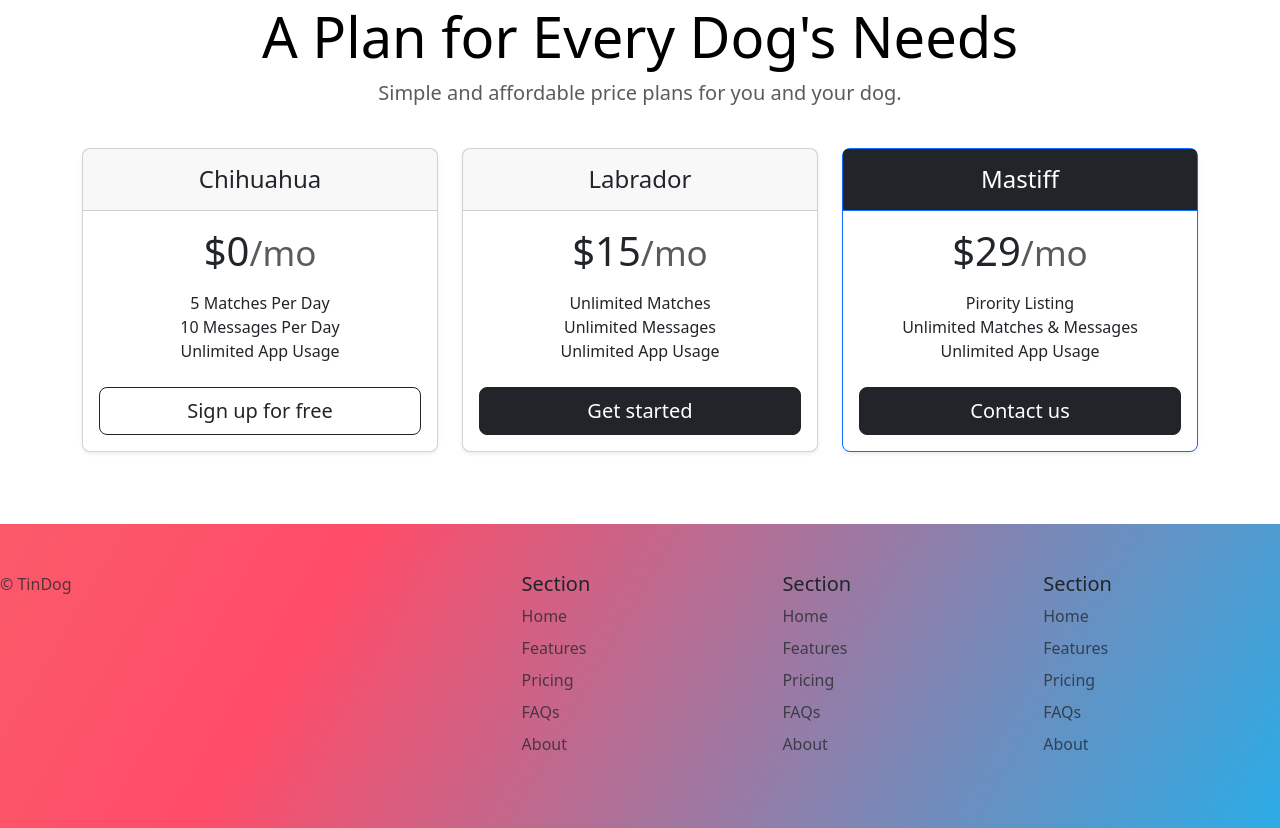
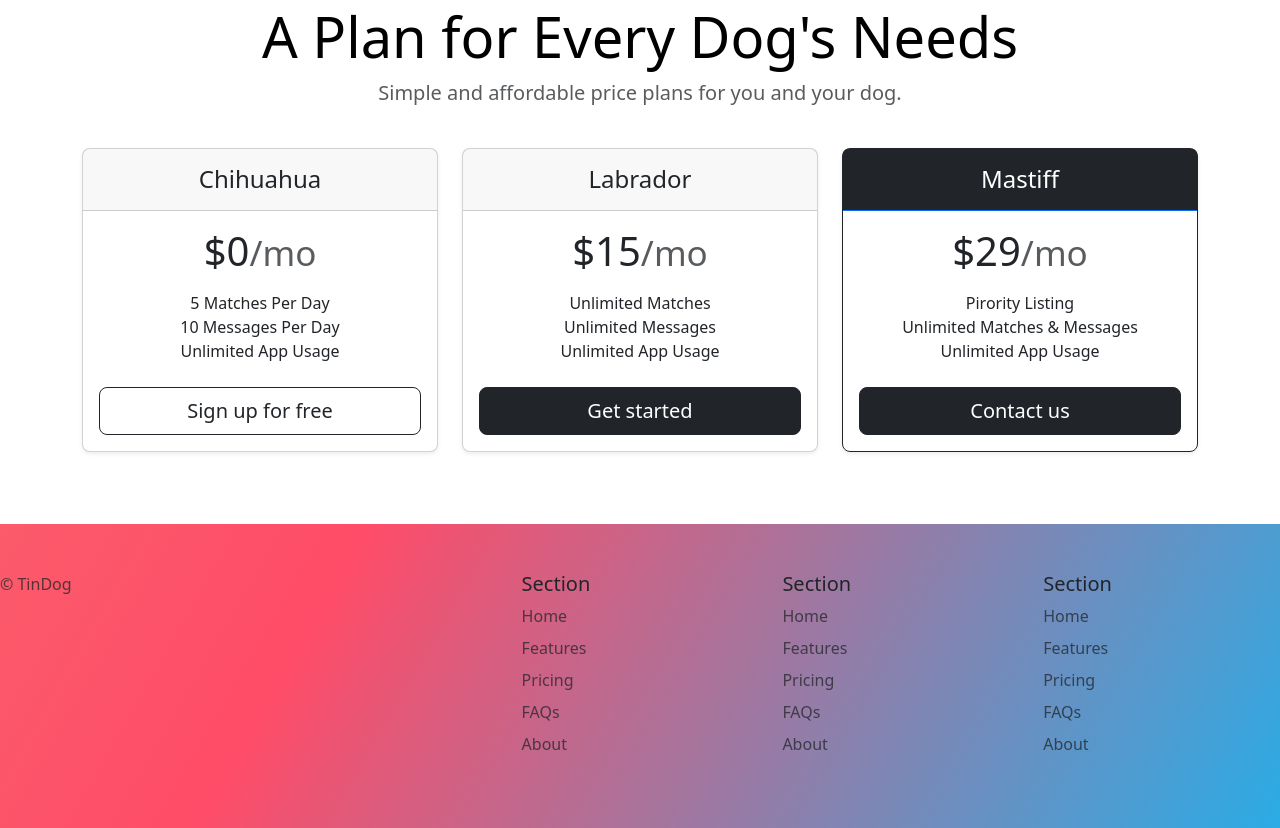
Before and after one commit to AYUSH-FX/TinDog, a plain HTML site: page index.html in a window 1280 px wide. Shown: the part 1601-2429 px from the top of the page. Drawn offline with nearby package versions, Linux system fonts and the light colour scheme.

Commit message:
Update index.html
change the border of pricing.

```diff
--- a/index.html
+++ b/index.html
@@ -173,7 +173,7 @@
           </div>
         </div>
         <div class="col">
-          <div class="card mb-4 rounded-3 shadow-sm border-primary">
+          <div class="card mb-4 rounded-3 shadow-sm border-dark">
             <div class="card-header py-3 text-bg-dark border-primary">
               <h4 class="my-0 fw-normal">Mastiff</h4>
             </div>
```
